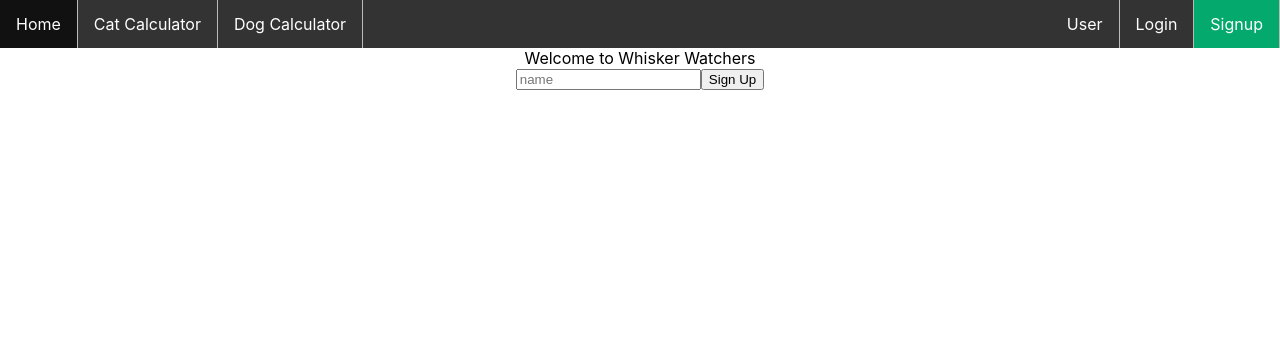
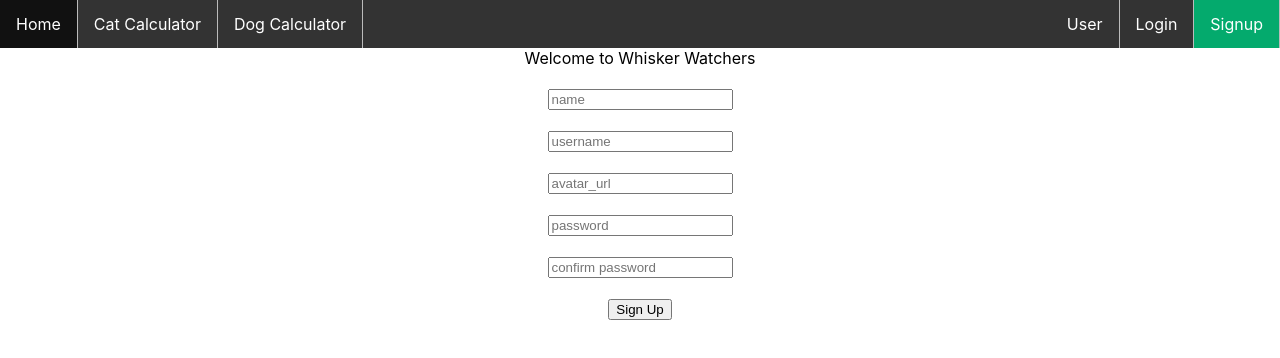
Before and after one commit to erobbi/whisker_watchers_frontend, a React (Create React App) app: page /signup in a window 1280 px wide. Shown: the top 358 px of the page. Built offline with nearby package versions, Linux system fonts and the light colour scheme; no server answers.

Commit message:
signup form functioning

```diff
--- a/src/MainContainer.js
+++ b/src/MainContainer.js
@@ -23,7 +23,7 @@ export default function MainContainer({setUser}) {
             <DogCalculator />
           </Route>
           <Route exact path="/signup">
-            <Signup />
+            <Signup setUser={setUser}/>
           </Route>
         </Switch>
       </div>
--- a/src/Signup.js
+++ b/src/Signup.js
@@ -40,6 +40,7 @@ export default function Signup({ setUser }) {
 
     return (
       <form onSubmit={handleSubmit}>
+        <br />
         <input
           type="text"
           placeholder="name"
@@ -47,9 +48,45 @@ export default function Signup({ setUser }) {
           value={name}
           onChange={(e) => setName(e.target.value)}
         />
-            <button type="submit">
-                Sign Up
-            </button>
+        <br />
+        <br />
+        <input
+          type="text"
+          placeholder="username"
+          id="username"
+          value={username}
+          onChange={(e) => setUsername(e.target.value)}
+        />
+        <br />
+        <br />
+        <input
+          type="text"
+          placeholder="avatar_url"
+          id="avatar_url"
+          value={avatar_url}
+          onChange={(e) => setAvatar_url(e.target.value)}
+        />
+        <br />
+        <br />
+        <input
+          type="password"
+          placeholder="password"
+          id="password"
+          value={password}
+          onChange={(e) => setPassword(e.target.value)}
+        />
+        <br />
+        <br />
+        <input
+          type="password"
+          placeholder="confirm password"
+          id="password_confirmation"
+          value={password_confirmation}
+          onChange={(e) => setPassword_confirmation(e.target.value)}
+        />
+        <br />
+        <br />
+        <button type="submit">Sign Up</button>
       </form>
-    )
+    );
 }
```
Lines whose indentation alone changed are shown as unchanged.
